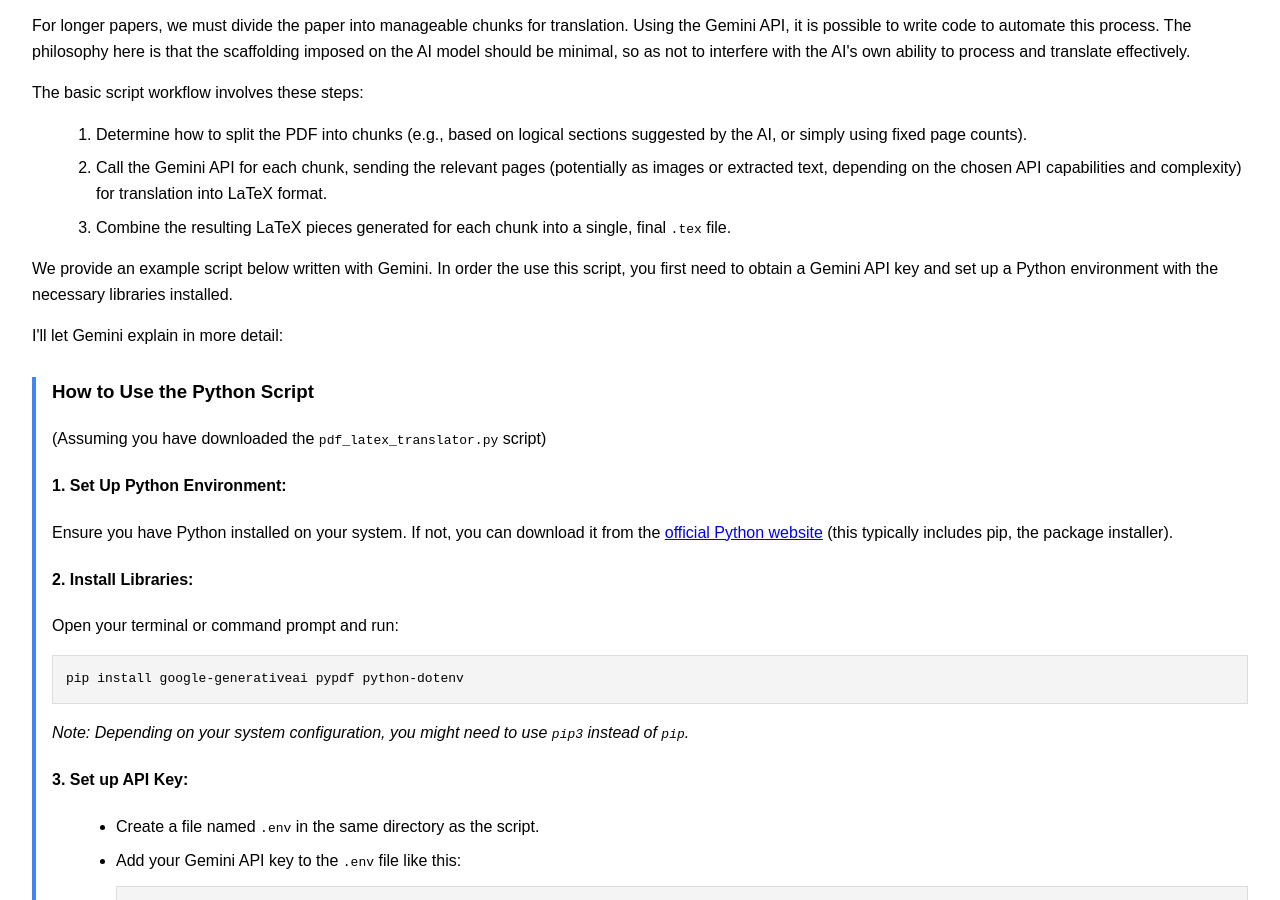
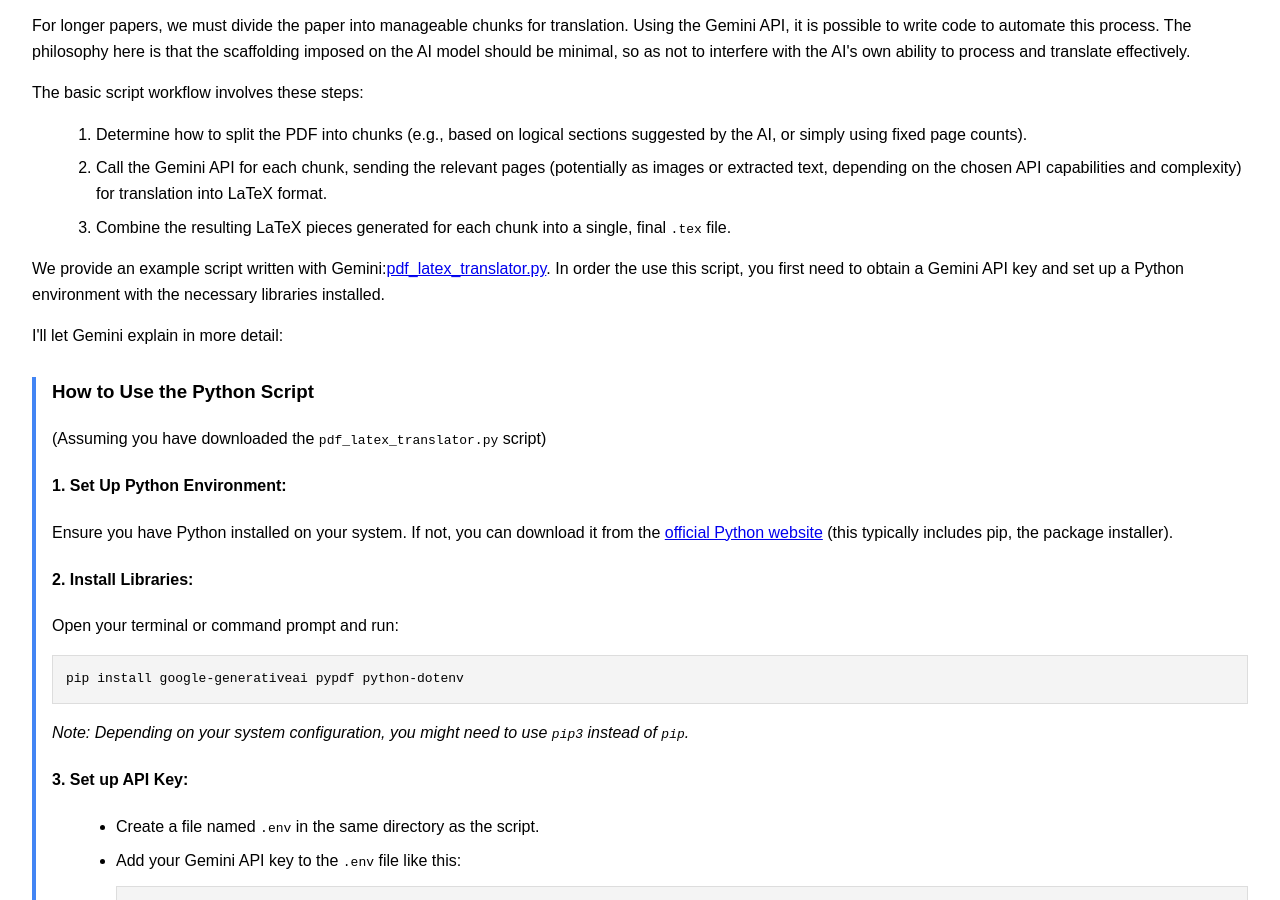
Before and after one commit to davikrehalt/davikrehalt.github.io, a Jekyll site: the page translation-guide.html, which Jekyll copies as it is, in a window 1280 px wide and 900 px high, scrolled down 779 px. Built offline with Jekyll 4.4.1, drawn with Linux system fonts in a browser that asks for light colours; some of the changed text lies outside the part shown.

Commit message:
Update translation-guide.html

```diff
--- a/translation-guide.html
+++ b/translation-guide.html
@@ -53,7 +53,9 @@
 </ol>
 
 <!-- User's corrected paragraph -->
-<p>We provide an example script below written with Gemini. In order the use this script, you first need to obtain a Gemini API key and set up a Python environment with the necessary libraries installed. </p>
+<p>We provide an example script written with Gemini:<a href="pdf_latex_translator.py" download>pdf_latex_translator.py</a>.
+<!-- Make sure pdf_latex_translator.py is in the same directory as this HTML file, or adjust the href path -->
+In order the use this script, you first need to obtain a Gemini API key and set up a Python environment with the necessary libraries installed. </p>
 
 <p>I'll let Gemini explain in more detail:</p>
 
```
Also changed, not shown: other parts of translation-guide.html (+0 -3 lines).
